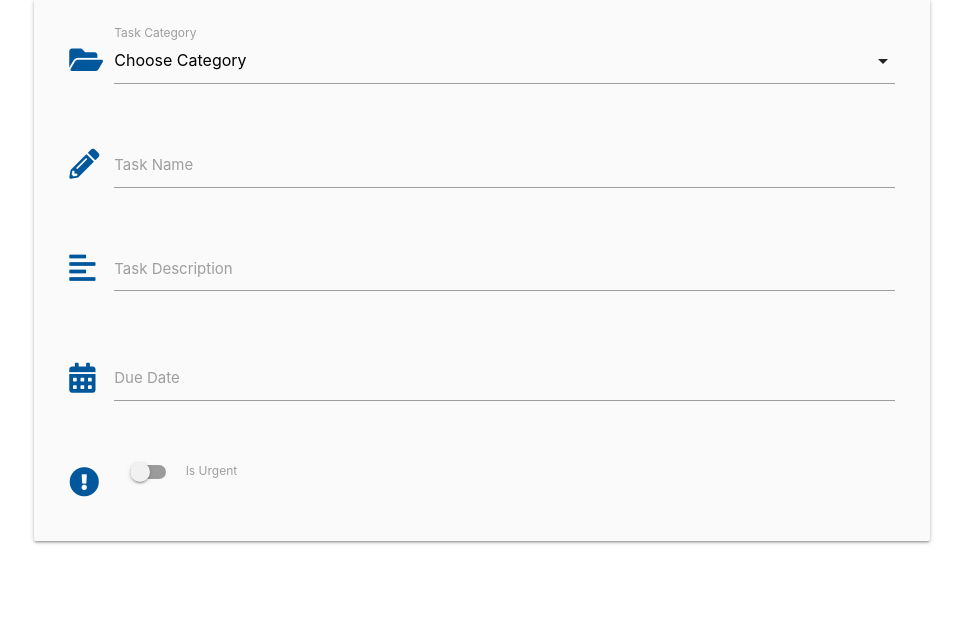
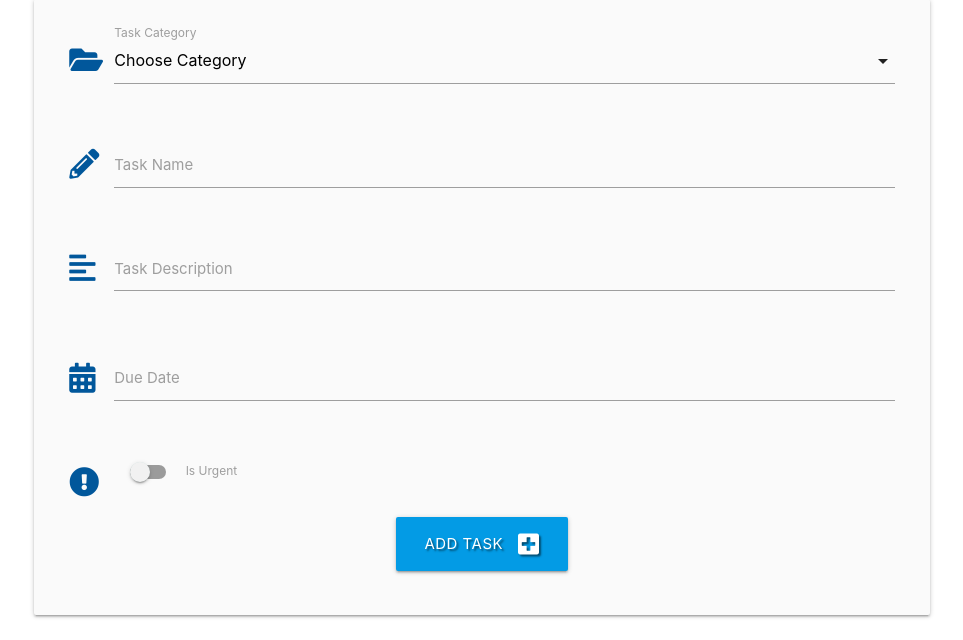
Before and after one commit to John-wallace89/jw-task-manager-project, a Flask app: page /add_task in a window 1280 px wide. Shown: the part 160-800 px from the top of the page, without its empty margins (158-1121 px from the left). Run offline with Flask 2, Linux system fonts and the light colour scheme; data that the repository does not hold is empty; some libraries are stand-ins or nearby versions.

Commit message:
Created submit function

```diff
--- a/app.py
+++ b/app.py
@@ -98,8 +98,22 @@ def logout():
     return redirect(url_for("login"))
 
 
-@app.route("/add_task")
+@app.route("/add_task", methods=["GET", "POST"])
 def add_task():
+    if request == "POST":
+        is_urgent = "on" if request.form.get("is_urgent") else "off"
+        task = {
+            "category_name": request.form.get("category_name"),
+            "task_name": request.form.get("task_name"),
+            "task_description": request.form.get("task_description"),
+            "is_urgent": is_urgent,
+            "due_date": request.form.get("due_date"),
+            "created_by": session["user"]
+        }
+        mongo.db.tasks.insert_one(task)
+        flash("Task Successfully Added!")
+        return redirect(url_for("get_tasks"))
+
     categories = mongo.db.categories.find().sort("category_name", 1)
     return render_template("add_task.html", categories=categories)
 
--- a/templates/add_task.html
+++ b/templates/add_task.html
@@ -2,7 +2,8 @@
 {% block content%}
     <h3 class="light-blue-text text-darken-4 center-align">Add Task</h3>
     <div class="row card-panel grey lighten-5">
-        <form class="col s12" method="POST" action="">
+        <form class="col s12" method="POST" action="{{ url_for('add_task')}}">
+            <!--Task dropdown-->
             <div class="row">
                 <div class="input-field col s12">
                     <i class="fas fa-folder-open prefix light-blue-text text-darken-4"></i>
@@ -15,6 +16,7 @@
                     <label for="category_name">Task Category</label>
                 </div>
             </div>
+            <!--Task Name-->
             <div class="row">
                 <div class="input-field col s12">
                     <i class="fas fa-pencil-alt prefix light-blue-text text-darken-4"></i>
@@ -23,6 +25,7 @@
                     <label for="task_name">Task Name</label>
                 </div>
             </div>
+            <!-- Task Description-->
             <div class="row">
                 <div class="input-field col s12">
                     <i class="fas fa-align-left prefix light-blue-text text-darken-4"></i>
@@ -31,6 +34,7 @@
                     <label for="task_description">Task Description</label>
                 </div>
             </div>
+            <!--Datepicker-->
             <div class="row">
                 <div class="input-field col s12">
                     <i class="fas fa-calendar-alt prefix light-blue-text text-darken-4"></i>
@@ -38,6 +42,7 @@
                     <label for="due_date">Due Date</label>
                 </div>
             </div>
+            <!--Is urgent toggle-->
             <div class="row">
                 <div class="input-field col s12">
                     <!-- Switch -->
@@ -51,6 +56,14 @@
                     </div>
                 </div>
             </div>
+            <!-- submit button-->
+            <div class="row">
+                <div class="col s12 center-align">
+                    <button type="submit" class="btn-large light-blue darken-1 text-shadow">
+                        Add Task <i class="fas fa-plus-square right"></i>
+                    </button>
+                </div>
+            </div>
         </form>
     </div>
 {% endblock %}
--- a/templates/tasks.html
+++ b/templates/tasks.html
@@ -15,6 +15,7 @@
         <div class=" collapsible-body">
                 <strong>{{ task.category_name }}</strong>
                 <p>{{ task.task_description }}</p>
+                <p><em>by: {{ task.created_by }}</em></p>
         </div>
     </li>
     {% endfor %}
```
